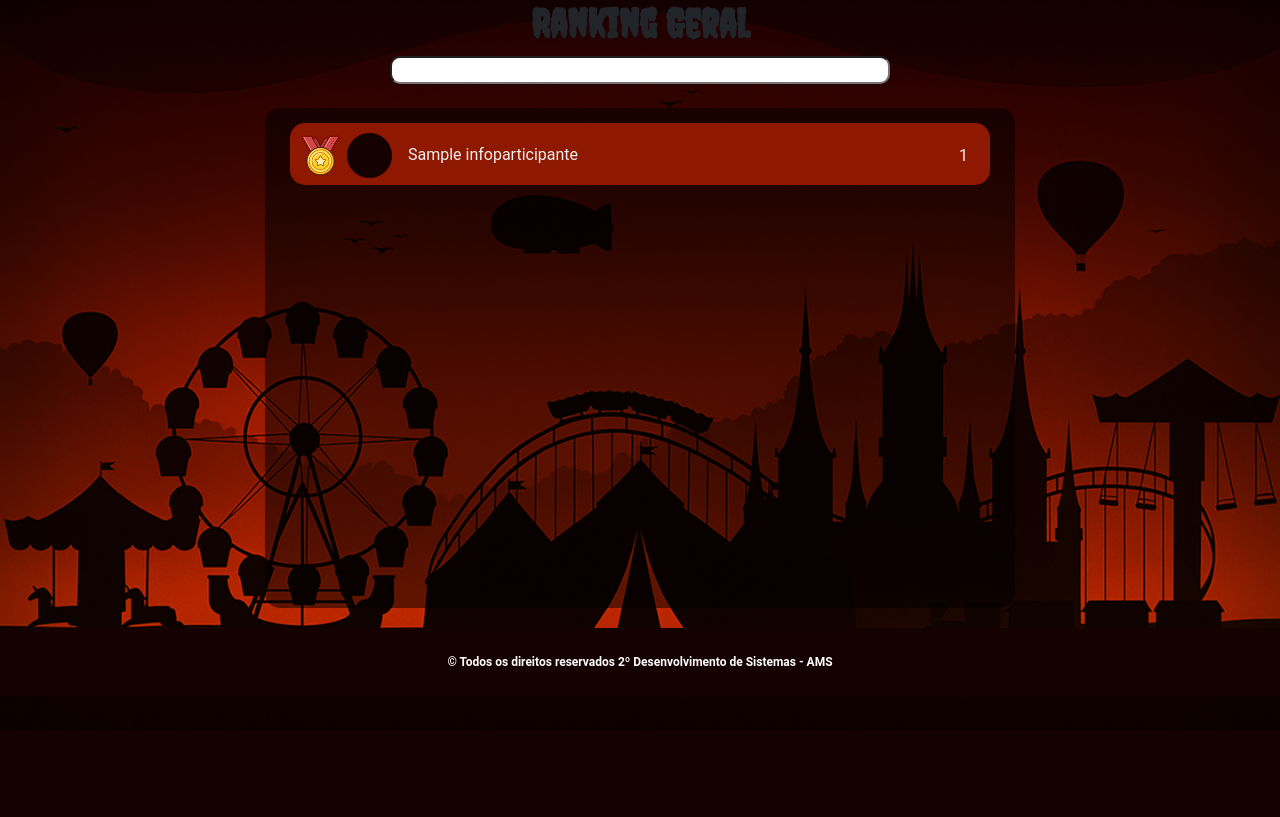
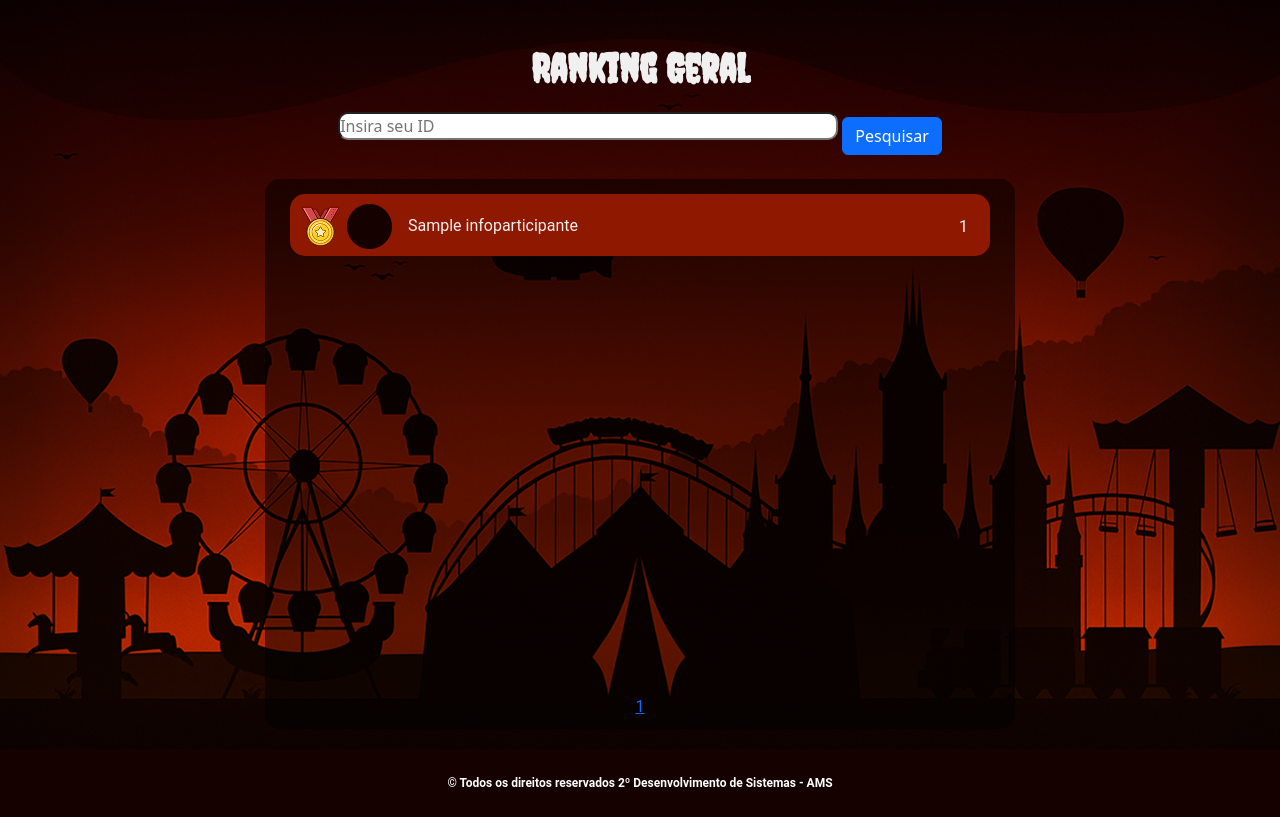
Before and after one commit to Hugglermatheus125/EPA-2025, a PHP site: page /ranking.php in a window 1280 px wide. Shown: the part 70-887 px from the top of the page. Before the commit the page ends 736 px from the top, so only its background shows below. Run offline with PHP 8.4, Linux system fonts and the light colour scheme; tables that the repository leaves empty hold one stand-in row (values such as "Sample post"); some web fonts are replaced.

Commit message:
ranking-paginacao

```diff
--- a/php/ranking.php
+++ b/php/ranking.php
@@ -2,9 +2,19 @@
 include '../includes/connection.php';
 include '../includes/header.php';
 
-$stmt = $pdo->query('SELECT * FROM infoparticipante INNER JOIN inforanking ON infoparticipante.pId = inforanking.rIdParticipante ORDER BY rPontuacaoFinal DESC, TIMESTAMPDIFF(SECOND, rTempoInicial, rTempoFinal) ASC');
-$rankingParticipantes = $stmt->fetchAll();
 
+
+
+
+
+//Paginação
+$limite = 30; // máximo por página
+$pagina = isset($_GET['page']) ? (int)$_GET['page'] : 1;
+if ($pagina < 1) $pagina = 1;
+$inicio = ($pagina - 1) * $limite;
+
+$total = $pdo->query("SELECT COUNT(*) FROM inforanking")->fetchColumn();
+$total_paginas = ceil($total / $limite);
 
 $posicao_atual = 0;
 ?>
@@ -18,76 +28,147 @@ $posicao_atual = 0;
         <link rel="stylesheet" href="../styles/ranking.css">
     </head>
     <body>
-    <div class="d-flex flex-column justify-content-around align-items-center">
+    <div class="father d-flex flex-column align-items-center">
 
-        <h1 class="text-center creepster-title">Ranking Geral</h1>
+        <h1 class="text-center creepster-title" style="color: var(--white);">Ranking Geral</h1>
 
-        <input type="text" name="buscar" id="input-search" class="input-search">
-        <br>
+        <form action="ranking.php" method="post">
+            <input type="number" name="uId" id="uId" required autocomplete="off" placeholder="Insira seu ID" class="input-search"/>
+            <button type="submit" class="btn btn-primary mt-3">Pesquisar</button>
+        </form>
+        <?php
+            if (isset($_POST['uId']) && !empty($_POST['uId'])) {
+                // Captura o ID pesquisado
+                $rankingBusca = $_POST['uId'];
 
-        <div class=" roboto-regular container-fluid d-flex flex-column leaderboard-container">
+                // Puxa o ranking completo ordenado
+                $stmtRankgeral = $pdo->query('SELECT * FROM infoparticipante INNER JOIN inforanking ON infoparticipante.pId = inforanking.rIdParticipante ORDER BY rPontuacaoFinal DESC, TIMESTAMPDIFF(SECOND, rTempoInicial, rTempoFinal) ASC');
+                $rankingCompleto = $stmtRankgeral->fetchAll();
 
-            <?php
-                foreach ($rankingParticipantes as $index => $participante) {
+                $posicaoUsuario = null;
+                $dadosUsuario = null;
+                $contador = 1;
 
-                    // Convertendo os timestamps para objetos DateTime.
+                foreach ($rankingCompleto as $participante) {
+                    if ($participante['pId'] == $rankingBusca) {
+                        $posicaoUsuario = $contador;
+                        $dadosUsuario = $participante;
+                        break;
+                    }
+                    $contador++;
+
+                }
+
+                if ($dadosUsuario) {
+                    $tempoInicial = new DateTime($dadosUsuario['rTempoInicial']);
+                    $tempoFinal = new DateTime($dadosUsuario['rTempoFinal']);
+                    $diferenca = $tempoFinal->diff($tempoInicial);
+                    $diferencaformatada = $diferenca->format('%d %H-%i-%s');
+                    ?>
+                <br>
+                <div class=" roboto-regular container-fluid d-flex flex-column leaderboard-container">
+                    <div class="roboto-regular display-ranking d-flex row align-items-center justify-content-between">
+                        <p class="col-6 p1">
+                            <?php
+                            $posicaoUsuario++;
+                            if($posicaoUsuario == 1){
+                                echo '<img src="../assets/primeiro-lugar.png" class=" img-fluid">';
+
+                            }
+
+                            if($posicaoUsuario == 2){
+                                echo '<img src="../assets/segundo-lugar.png" class=" img-fluid ">';
+                            }
+
+                            if($posicaoUsuario == 3){
+                                echo '<img src="../assets/terceiro-lugar.png" class=" img-fluid">';
+                            }
+                            if ($posicaoUsuario >= 4) {
+                                echo $posicaoUsuario;
+
+
+                            }
+                            ?>
+                            <img src="../assets/Ellipse-1.png" class="img-fluid img-boll"> <?php echo $participante['pNome']; ?>
+                        </p>
+                        <p class="col-5 p2">
+                            <?php echo $participante['rPontuacaoFinal']; ?>
+                        </p>
+                    </div>
+                </div>
+
+                    <?php
+
+                } else {
+                    echo '<p>Nenhum resultado encontrado para o ID informado.</p>';
+                }
+            } else {
+                /*
+                    Se não houver um ID buscado
+                    Exibir o ranking normalmente.
+                */
+                $stmtRankgeral = $pdo->query('SELECT * FROM infoparticipante INNER JOIN inforanking ON infoparticipante.pId = inforanking.rIdParticipante ORDER BY rPontuacaoFinal DESC, TIMESTAMPDIFF(SECOND, rTempoInicial, rTempoFinal) ASC');
+                $rankingParticipantes = $stmtRankgeral->fetchAll();
+                $posicao = 0;
+                ?>
+                <br>
+                <div class="roboto-regular container-fluid d-flex flex-column leaderboard-container">
+
+                <?php
+                foreach ($rankingParticipantes as $participante) {
                     $tempoInicial = new DateTime($participante['rTempoInicial']);
                     $tempoFinal = new DateTime($participante['rTempoFinal']);
+                    $diferenca = $tempoFinal->diff($tempoInicial);
+                    $diferencaformatada = $diferenca->format('%d %H-%i-%s');
 
-                    // Calculando a diferença entre as duas datas.
-                    $diferenca = $tempoFinal->diff($tempoInicial);
+                    ?>
 
-                    /*
-                    Formata o resultado a partir to "DateInterval::Format".
-                    Que seria o "Quanto tempo foi gastado".
-                */
-                $diferencaformatada = $diferenca->format('%d %H-%i-%s');
-
-                ?>
-            <div class="roboto-regular display-ranking d-flex row align-items-center justify-content-between">
-
-
-
+                    <div class="roboto-regular display-ranking d-flex row align-items-center justify-content-between">
 
                     <p class="col-6 p1">
                         <?php
-                        $posicao_atual++;
-                        if($posicao_atual == 1){
+                        $posicao++;
+                        if($posicao == 1){
                             echo '<img src="../assets/primeiro-lugar.png" class=" img-fluid">';
 
                         }
 
-                        if($posicao_atual == 2){
+                        if($posicao == 2){
                             echo '<img src="../assets/segundo-lugar.png" class=" img-fluid ">';
                         }
 
-                        if($posicao_atual == 3){
+                        if($posicao == 3){
                             echo '<img src="../assets/terceiro-lugar.png" class=" img-fluid">';
                         }
-                        if ($posicao_atual >= 4) {
-                            echo $posicao_atual;
+                        if ($posicao >= 4) {
+                            echo $posicao;
 
 
                         }
                         ?>
-                        <img src="../assets/Ellipse-1.png" class="img-fluid img-boll"> <?php echo  $participante['pNome']; ?>
+                        <img src="../assets/Ellipse-1.png" class="img-fluid img-boll"> <?php echo $participante['pNome']; ?>
                     </p>
                     <p class="col-5 p2">
                          <?php echo $participante['rPontuacaoFinal']; ?>
                     </p>
+                                                                            </div>
+
+                <?php } ?>
+                <div class="paginas">
+                    <?php for ($i = 1; $i <= min(3, $total_paginas); $i++): ?>
+                        <a href="?page=<?= $i ?>">
+                            <div class="page-btn <?= ($i == $pagina) ? 'active' : '' ?>"><?= $i ?></div>
+                        </a>
+                    <?php endfor; ?>
 
 
-                <!--
-                                                                            Formatação: Dia Hora-Minutos-Segunods
-                                                                            Por que? O projeto tem uma duração de 2 dias.
-                                                                            Seria obsoluto adicionar mês e ano e poderia causar confusão ao adicionar "YYYY MM".
-                                                                            Por curiosidade o formato timestamp é:
-                                                                                    YYYY-MM-DD HH-II-SS
-                                                                                    Onde que II = Minutos
-                                                                                    -->
-                                                                            </div>
-            <?php } ?>
-
+                    <?php if ($pagina < $total_paginas): ?>
+                        <a href="?page=<?= $pagina + 1 ?>">
+                            <div class="page-btn arrow">&gt;</div>
+                        </a>
+                    <?php endif; ?>
+                </div>
+        <?php }; ?>
         </div>
     </div>
 </body>
--- a/styles/ranking.css
+++ b/styles/ranking.css
@@ -2,6 +2,10 @@
     --primary-color: #8E1800;
     --black: #150100;
     --white: #F0F0F0;
+}
+.father{
+    height: 100%;
+    margin-top: 45px;
 }
 
 
@@ -13,13 +17,13 @@ input{
     border-radius: 10px;
 }
 .leaderboard-container{
+    position: relative;
     background-color: var(--black);
     max-width: 750px;
     align-items: center;
     border-radius: 15px;
     background: rgba(0, 0, 0, 0.5);
-    overflow-y: auto;
-    height: 500px;
+    height: 550px;
 }
 .display-ranking{
     background-color: var(--primary-color);
@@ -40,3 +44,12 @@ input{
 .img-boll{
     margin-right: 12px;
 }
+.paginas{
+    display: flex;
+    justify-content: center;
+    gap: 10px;
+    position: absolute;
+    bottom: 10px;
+    left: 0;
+    right: 0;
+}
```
Also changed, not shown: sql/teste_epav5.sql (renamed from sql/teste_epav4.sql, +34 -7 lines).
